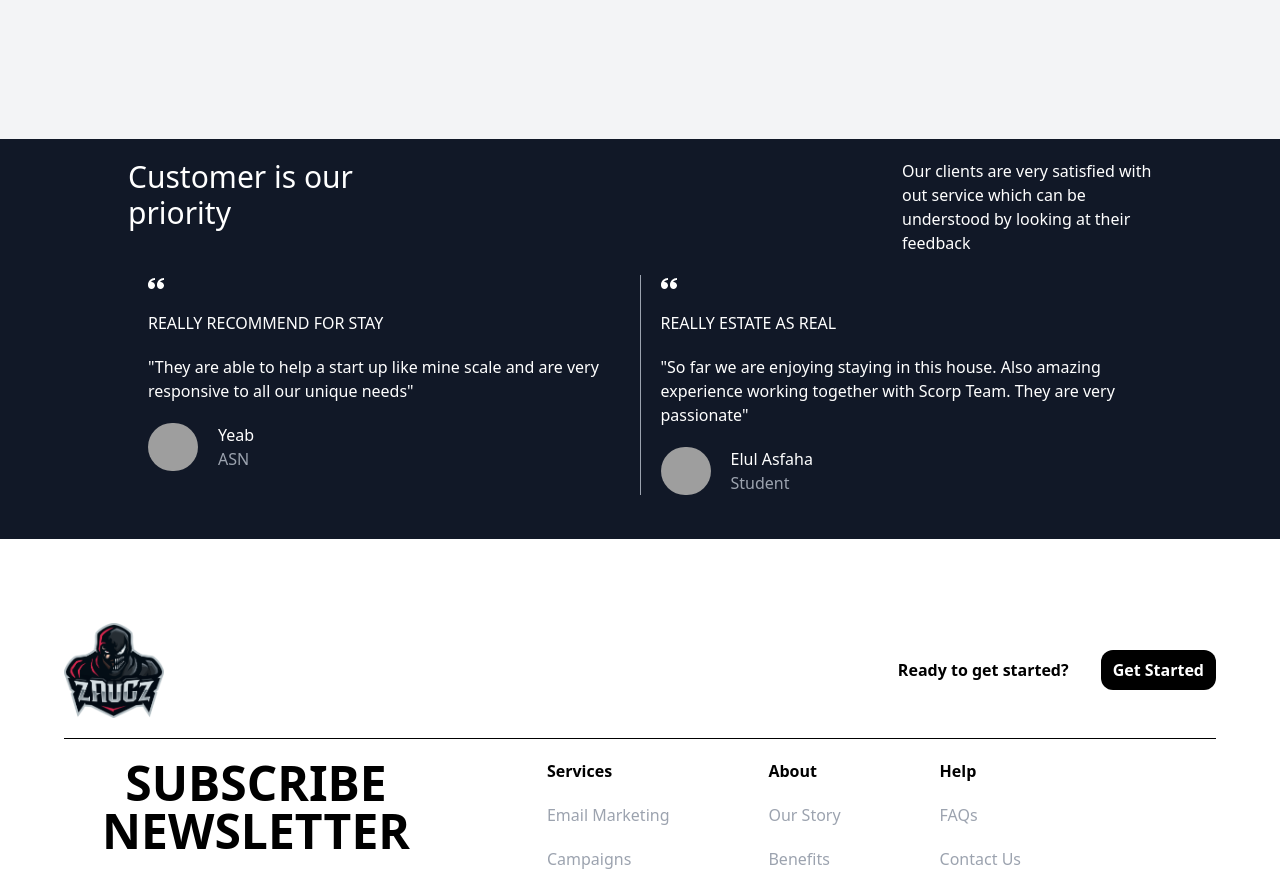
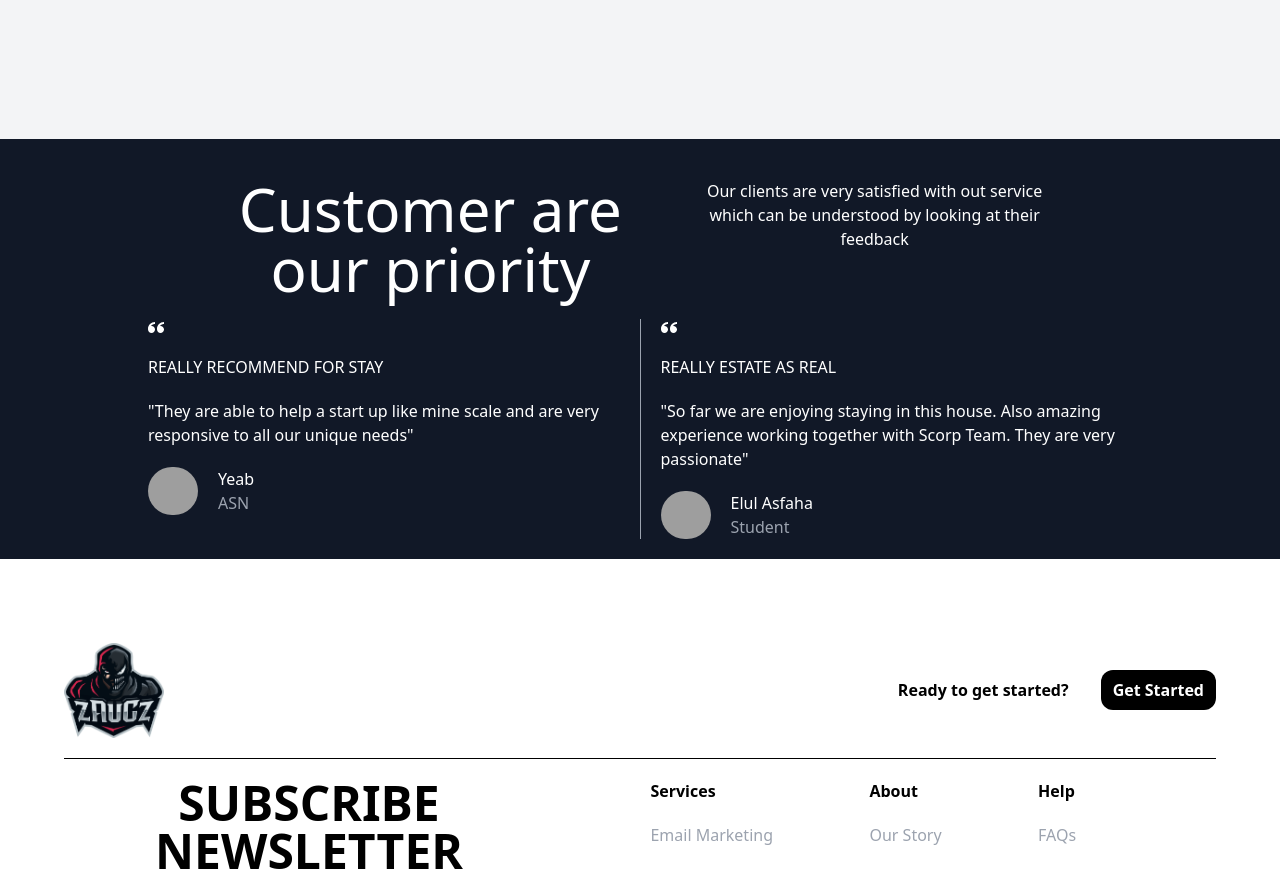
Before and after one commit to Elul-Asfaha/realestate, a React (Vite) app: page / in a window 1280 px wide. Shown: the part 2720-3591 px from the top of the page. Built offline with nearby package versions, Linux system fonts and the light colour scheme; grey boxes are pictures that could not be loaded.

Commit message:
Add files via upload

```diff
--- a/src/components/Footer.jsx
+++ b/src/components/Footer.jsx
@@ -35,7 +35,7 @@ const Footer = () => {
                         <input
                             type='email'
                             placeholder='Email address'
-                            className='outline-none  shadow-md pl-2'
+                            className='outline-none md:w-[450px] shadow-md pl-2'
                             onChange={(e) => setEmail(e.target.value)}
                             value={email}
                         />
--- a/src/components/Testomonies.jsx
+++ b/src/components/Testomonies.jsx
@@ -2,13 +2,13 @@ import { ImQuotesLeft } from "react-icons/im";
 import landscape from "../assets/landscape.png";
 const Testomonies = () => {
     return (
-        <div className='flex flex-col px-[10%] pb-5 bg-gray-900 text-white min-h-[50vh]'>
-            <div className='flex flex-col gap-5 md:flex-row md:justify-between py-5'>
-                <p className='text-3xl max-w-[300px]'>
-                    Customer is our priority
+        <div className='flex flex-col px-[10%] pb-5 md:pt-5 bg-gray-900 text-white min-h-[50vh]'>
+            <div className='flex flex-col gap-5 md:flex-row md:justify-between py-5 md:px-[10%]'>
+                <p className='text-3xl md:text-6xl text-center md:text-ellipsis max-w-[400px]'>
+                    Customer are our priority
                 </p>
 
-                <p className='max-w-[250px]'>
+                <p className='max-w-[350px] text-center md:text-ellipsis'>
                     Our clients are very satisfied with out service which can be
                     understood by looking at their feedback
                 </p>
```
